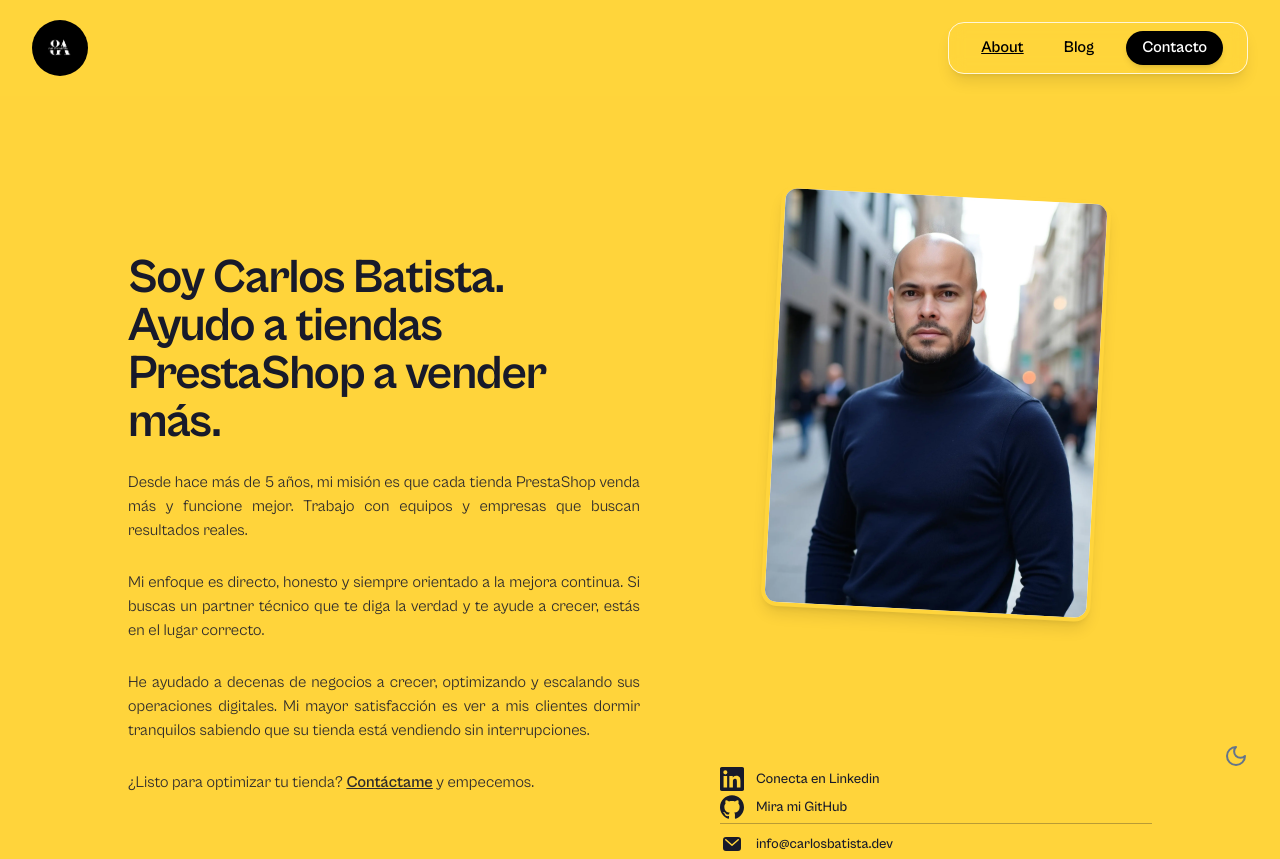
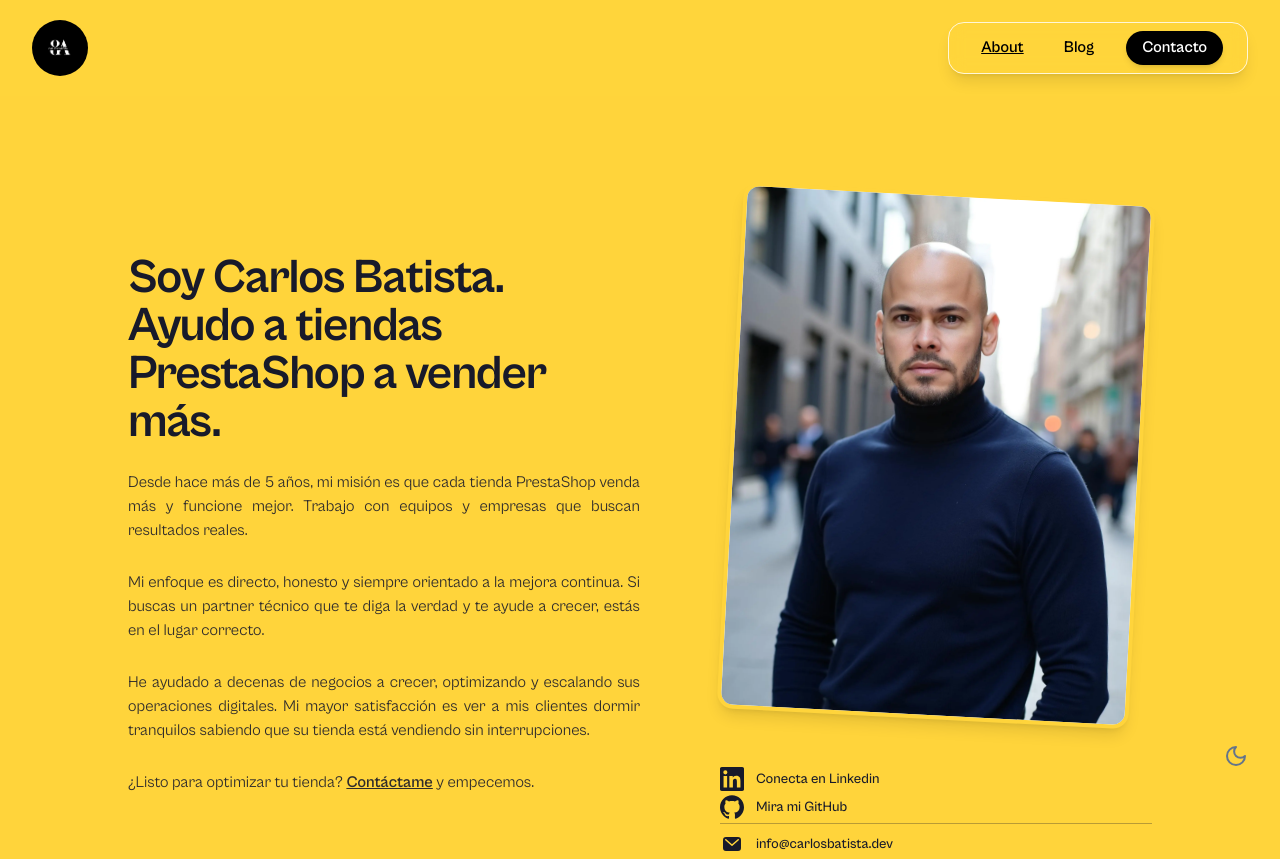
Before and after one commit to cbatista8a/blog, an Astro site: page /about in a window 1280 px wide. Shown: the top 859 px of the page. Built offline with nearby package versions, Linux system fonts and the light colour scheme; Astro itself is replaced by a stand-in of ours.

Commit message:
fix: improves large layout shift on about page

```diff
--- a/src/pages/about.astro
+++ b/src/pages/about.astro
@@ -14,10 +14,10 @@ const post_count = posts.filter(({ data }) => data.isFeatured && !data.draft).le
     <div class="mx-auto w-full max-w-2xl lg:max-w-5xl">
       <div class="grid grid-cols-1 gap-y-8 lg:grid-cols-2 lg:grid-rows-[auto_1fr] lg:gap-y-12">
         <div class="lg:pl-20 flex flex-col justify-center items-center">
-          <div class="max-w-xs px-2.5 lg:max-w-none flex justify-center items-center h-full">
-            <picture class="w-auto h-full">
+          <div class="max-w-xs px-2.5 lg:max-w-none flex justify-center items-center min-h-[300px] sm:min-h-[400px]">
+            <picture class="w-full">
               <source srcset="/carlos_batista_biella_portrait.webp" type="image/webp" />
-              <img src="/carlos_batista_biella_portrait.jpg" alt="Carlos Batista, consultor PrestaShop" loading="lazy" decoding="async" class="w-auto h-[80%] max-h-[550px] aspect-auto rotate-3 rounded-2xl bg-[#FFF9E2] object-cover dark:bg-[#181A2A] border-4 border-[#FFD43B] dark:border-[#FFD43B] shadow-lg mx-auto" width="400" height="550" />
+              <img src="/carlos_batista_biella_portrait.jpg" alt="Carlos Batista, consultor PrestaShop" decoding="async" class="w-full h-auto max-h-[550px] aspect-auto rotate-3 rounded-2xl bg-[#FFF9E2] object-cover dark:bg-[#181A2A] border-4 border-[#FFD43B] dark:border-[#FFD43B] shadow-lg mx-auto" width="400" height="550" />
             </picture>
           </div>
         </div>
```
